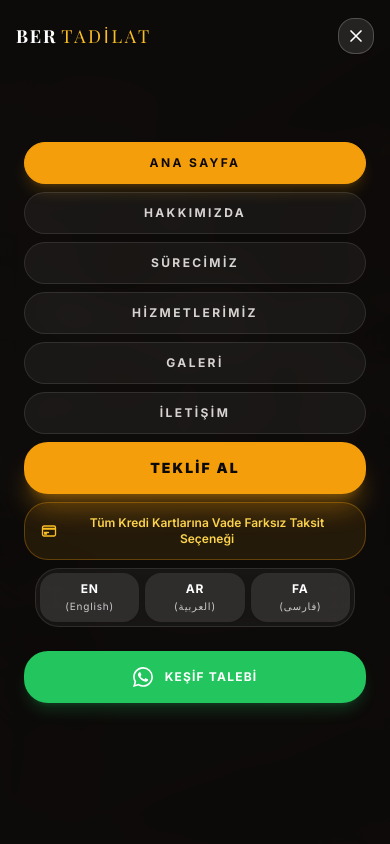
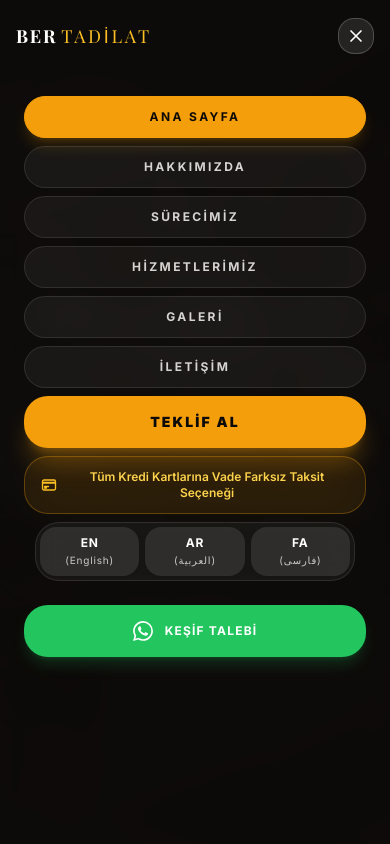
Before and after one commit to yusufcalisir/construction-web, a Next.js app: page / in a window 390 px wide. Both pictures are taken after a click on the button 356 px from the left and 36 px from the top of the page. Shown: the top 844 px of the page. Built offline with nearby package versions, Linux system fonts and the light colour scheme.

Commit message:
fix(navbar): mobil hamburger menusu icin scroll ve esneklik iyilestirmesi yapildi

```diff
--- a/components/Navbar.tsx
+++ b/components/Navbar.tsx
@@ -399,7 +399,7 @@ export default function Navbar() {
 
       {/* Mobile Navigation Overlay */}
       {isMobileMenuOpen && (
-        <div className="lg:hidden fixed inset-0 z-40 bg-stone-950/95 backdrop-blur-lg flex flex-col justify-center px-6 py-20">
+        <div className="lg:hidden fixed inset-0 z-40 bg-stone-950/95 backdrop-blur-lg flex flex-col justify-start sm:justify-center overflow-y-auto px-6 pt-24 pb-12">
           <div className="flex flex-col space-y-2 max-w-sm mx-auto w-full text-center">
             {/* Home */}
             <a
```
